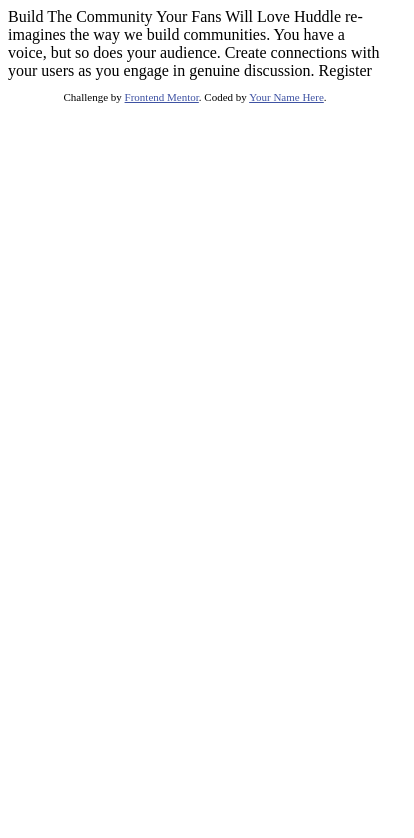
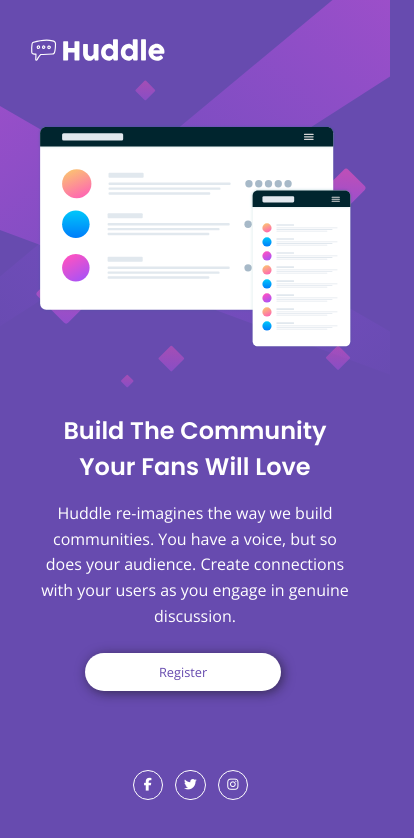
Before and after one commit to JaJamaRu14/huddle-LP, a plain HTML site: page index.html in a window 390 px wide. Shown: the whole page, 414 px wide, since content can reach past the window. Drawn offline with nearby package versions, Linux system fonts and the light colour scheme.

Commit message:
change index.html and add style.css

```diff
--- a/index.html
+++ b/index.html
@@ -1,33 +1,91 @@
 <!DOCTYPE html>
 <html lang="en">
-<head>
-  <meta charset="UTF-8">
-  <meta name="viewport" content="width=device-width, initial-scale=1.0"> <!-- displays site properly based on user's device -->
+  <head>
+    <meta charset="UTF-8" />
+    <meta name="viewport" content="width=device-width, initial-scale=1.0" />
+    <!-- displays site properly based on user's device -->
 
-  <link rel="icon" type="image/png" sizes="32x32" href="./images/favicon-32x32.png">
+    <link
+      rel="icon"
+      type="image/png"
+      sizes="32x32"
+      href="./images/favicon-32x32.png"
+    />
 
-  <title>Frontend Mentor | Huddle landing page with single introductory section</title>
+    <title>Huddle LP</title>
 
-  <!-- Feel free to remove these styles or customise in your own stylesheet 👍 -->
-  <style>
-    .attribution { font-size: 11px; text-align: center; }
-    .attribution a { color: hsl(228, 45%, 44%); }
-  </style>
-</head>
-<body>
+    <!-- Google Fonts -->
+    <link rel="preconnect" href="https://fonts.gstatic.com" />
+    <link
+      href="https://fonts.googleapis.com/css2?family=Open+Sans&family=Poppins:wght@400;600&display=swap"
+      rel="stylesheet"
+    />
+    <!-- Bootstrap CSS -->
+    <link
+      href="https://cdn.jsdelivr.net/npm/bootstrap@5.0.0-beta2/dist/css/bootstrap.min.css"
+      rel="stylesheet"
+      integrity="sha384-BmbxuPwQa2lc/FVzBcNJ7UAyJxM6wuqIj61tLrc4wSX0szH/Ev+nYRRuWlolflfl"
+      crossorigin="anonymous"
+    />
+    <!-- Custom CSS -->
+    <link rel="stylesheet" href="style.css" />
+  </head>
+  <body>
+    <header class="logo">
+      <img src="./images/logo.svg" alt="" />
+    </header>
 
-  Build The Community Your Fans Will Love
+    <main class="container-fluid main">
+      <div class="row align-items-center img-block">
+        <div class="col-12 col-xl-6 text-center">
+          <img
+            class="mockup-img"
+            src="./images/illustration-mockups.svg"
+            alt=""
+          />
+        </div>
+        <div class="col-12 col-xl-6 text-block">
+          <div class="row justify-content-center text-white">
+            <div class="col-9 headline">
+              <h1 class="title">
+                Build The Community<br />
+                Your Fans Will Love
+              </h1>
+              <p class="description">
+                Huddle re-imagines the way we build communities. You have a
+                voice, but so does your audience. Create connections with your
+                users as you engage in genuine discussion.
+              </p>
+              <button class="btn btn-large btn-primary register">
+                Register
+              </button>
+            </div>
+          </div>
+        </div>
+      </div>
+    </main>
 
-  Huddle re-imagines the way we build communities. You have a voice, but so does your audience.
-  Create connections with your users as you engage in genuine discussion.
+    <footer class="footer">
+      <div class="row">
+        <div class="col-6"></div>
+        <div class="col-6 text-end icons">
+          <button><i class="fab fa-facebook-f"></i></button>
+          <button><i class="fab fa-twitter"></i></button>
+          <button><i class="fab fa-instagram"></i></button>
+        </div>
+      </div>
+    </footer>
 
-  Register
-
-  <footer>
-    <p class="attribution">
-      Challenge by <a href="https://www.frontendmentor.io?ref=challenge" target="_blank">Frontend Mentor</a>.
-      Coded by <a href="#">Your Name Here</a>.
-    </p>
-  </footer>
-</body>
+    <!-- Font Awesome -->
+    <script
+      src="https://kit.fontawesome.com/d04a0b0e59.js"
+      crossorigin="anonymous"
+    ></script>
+    <!-- Bootstrap JS -->
+    <script
+      src="https://cdn.jsdelivr.net/npm/bootstrap@5.0.0-beta2/dist/js/bootstrap.bundle.min.js"
+      integrity="sha384-b5kHyXgcpbZJO/tY9Ul7kGkf1S0CWuKcCD38l8YkeH8z8QjE0GmW1gYU5S9FOnJ0"
+      crossorigin="anonymous"
+    ></script>
+  </body>
 </html>
--- /dev/null
+++ b/style.css
@@ -0,0 +1,165 @@
+/* .attribution {
+  font-size: 11px;
+  text-align: center;
+}
+.attribution a {
+  color: hsl(228, 45%, 44%);
+} */
+
+body {
+  background-image: url(./images/bg-desktop.svg);
+  background-color: hsl(257, 40%, 49%);
+  background-size: auto 95%;
+  background-repeat: no-repeat;
+  overflow: hidden;
+  min-width: 100vw;
+  min-height: 100vh;
+  font-family: "Open Sans", sans-serif;
+  font-weight: 400;
+}
+
+header {
+  width: 20%;
+  margin: 3rem 0px 0rem 5.5rem;
+}
+
+header > img {
+  width: 80%;
+}
+
+h1 {
+  font-family: "Poppins", sans-serif;
+  font-weight: 600;
+  font-size: 2.5rem;
+  line-height: 1.5;
+  margin-bottom: 0.8rem;
+}
+
+.register {
+  color: hsl(257, 40%, 49%);
+  background-color: white;
+  border: none;
+  padding: 1rem 4.6rem;
+  border-radius: 3rem;
+  font-size: 1.25rem;
+  margin-top: 0.5rem;
+  box-shadow: 2px 2px 12px rgba(19, 19, 19, 0.575);
+}
+
+.register:hover {
+  background-color: hsl(300, 69%, 71%);
+}
+
+.main {
+  height: 650px;
+  padding-left: 5.5rem;
+  padding-top: 1.4rem;
+}
+
+.main > div {
+  height: inherit;
+}
+
+.headline {
+  padding: 0 0 0 1rem;
+}
+
+.text-block {
+  padding: 0 0 7rem 0;
+}
+
+.description {
+  font-size: 1.13rem;
+  line-height: 1.7;
+}
+
+.icons {
+  padding-right: 4rem;
+}
+
+.icons > button {
+  background-color: transparent;
+  color: white;
+  border: 1px solid white;
+  border-radius: 50%;
+  width: 2.5rem;
+  height: 2.5rem;
+  margin-right: 1rem;
+}
+
+.icons > button:hover {
+  /* background-color: hsl(300, 69%, 71%); */
+  /* border: none; */
+  color: hsl(300, 69%, 71%);
+  border: 1px solid hsl(300, 69%, 71%);
+}
+
+@media (max-width: 400px) {
+  body {
+    background-image: url(./images/bg-mobile.svg);
+    background-size: 100%;
+  }
+
+  header {
+    width: 100vw;
+    margin: 2rem 0 0 1.5rem;
+  }
+
+  header > img {
+    width: 37%;
+  }
+
+  .main {
+    height: 75vh;
+    padding-left: 0;
+    padding-top: 0;
+    padding-right: 0;
+  }
+
+  .main > div {
+    height: inherit;
+  }
+
+  .mockup-img {
+    width: 81%;
+    margin-top: 3.5rem;
+  }
+
+  .headline {
+    padding-left: 0;
+    width: 72%;
+  }
+
+  h1 {
+    font-size: 1.5rem;
+    line-height: 1.5;
+    margin-top: 4rem;
+    text-align: center;
+    margin-bottom: 1rem;
+  }
+
+  .description {
+    font-size: 1rem;
+    line-height: 1.6;
+    text-align: center;
+  }
+
+  .register {
+    padding: 0.6rem 4.6rem;
+    font-size: 0.8rem;
+    margin-left: 3rem;
+  }
+
+  .icons {
+    margin-top: 4.3rem;
+    padding-right: 2.65rem;
+    width: 75%;
+  }
+
+  .icons > button {
+    width: 1.9rem;
+    height: 1.9rem;
+    font-size: 0.8rem;
+    margin-right: 0.5rem;
+  }
+}
```
